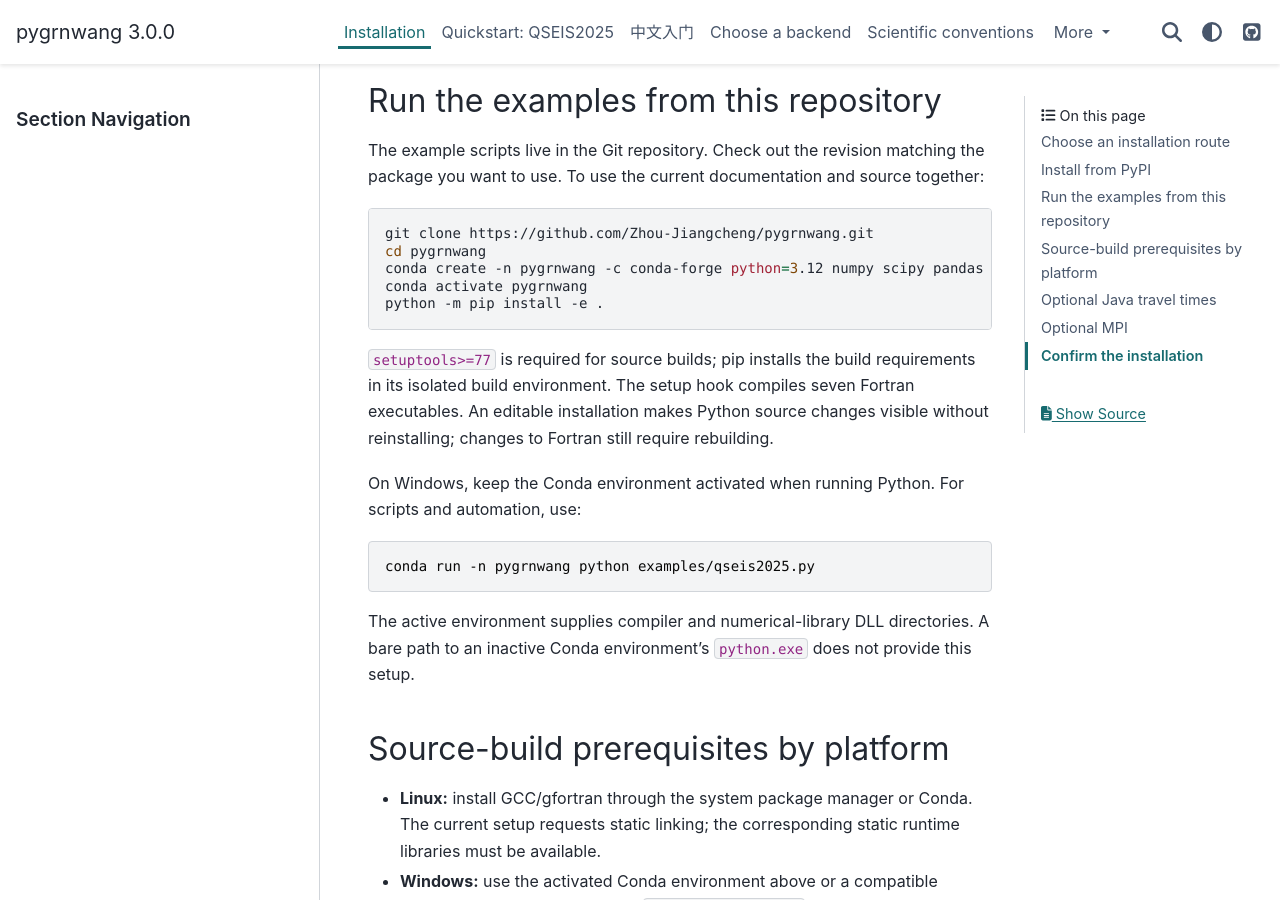
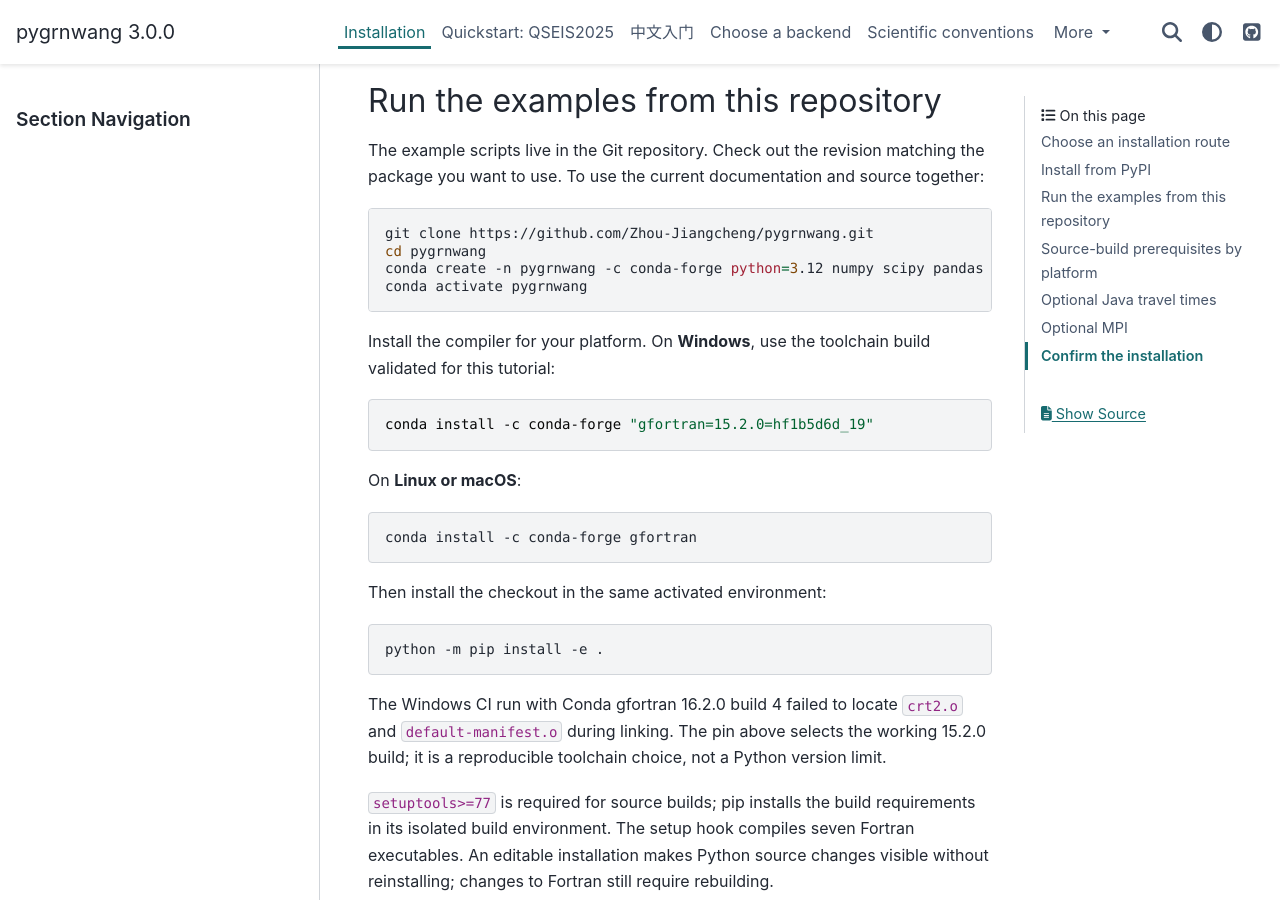
Before and after one commit to Zhou-Jiangcheng/pygrnwang, a Sphinx documentation site: the page built from docs/installation.md, in a window 1280 px wide and 900 px high, scrolled down 1444 px. Built offline with Sphinx 7.4.7 and the PyData theme 0.15.4, drawn with Linux system fonts in a browser that asks for light colours.

Commit message:
Pin the validated Windows Fortran toolchain for tutorial builds

````diff
--- a/docs/installation.md
+++ b/docs/installation.md
@@ -40,10 +40,32 @@ The example scripts live in the Git repository. Check out the revision matching
 ```bash
 git clone https://github.com/Zhou-Jiangcheng/pygrnwang.git
 cd pygrnwang
-conda create -n pygrnwang -c conda-forge python=3.12 numpy scipy pandas obspy tqdm matplotlib gfortran
+conda create -n pygrnwang -c conda-forge python=3.12 numpy scipy pandas obspy tqdm matplotlib
 conda activate pygrnwang
+```
+
+Install the compiler for your platform. On **Windows**, use the toolchain build
+validated for this tutorial:
+
+```powershell
+conda install -c conda-forge "gfortran=15.2.0=hf1b5d6d_19"
+```
+
+On **Linux or macOS**:
+
+```bash
+conda install -c conda-forge gfortran
+```
+
+Then install the checkout in the same activated environment:
+
+```bash
 python -m pip install -e .
 ```
+
+The Windows CI run with Conda gfortran 16.2.0 build 4 failed to locate `crt2.o`
+and `default-manifest.o` during linking. The pin above selects the working
+15.2.0 build; it is a reproducible toolchain choice, not a Python version limit.
 
 `setuptools>=77` is required for source builds; pip installs the build requirements in its isolated build environment. The setup hook compiles seven Fortran executables. An editable installation makes Python source changes visible without reinstalling; changes to Fortran still require rebuilding.
 
````
Also changed, not shown: README.md (+4 -4 lines), docs/zh/installation.md (+22 -1 lines), 1 other file.
